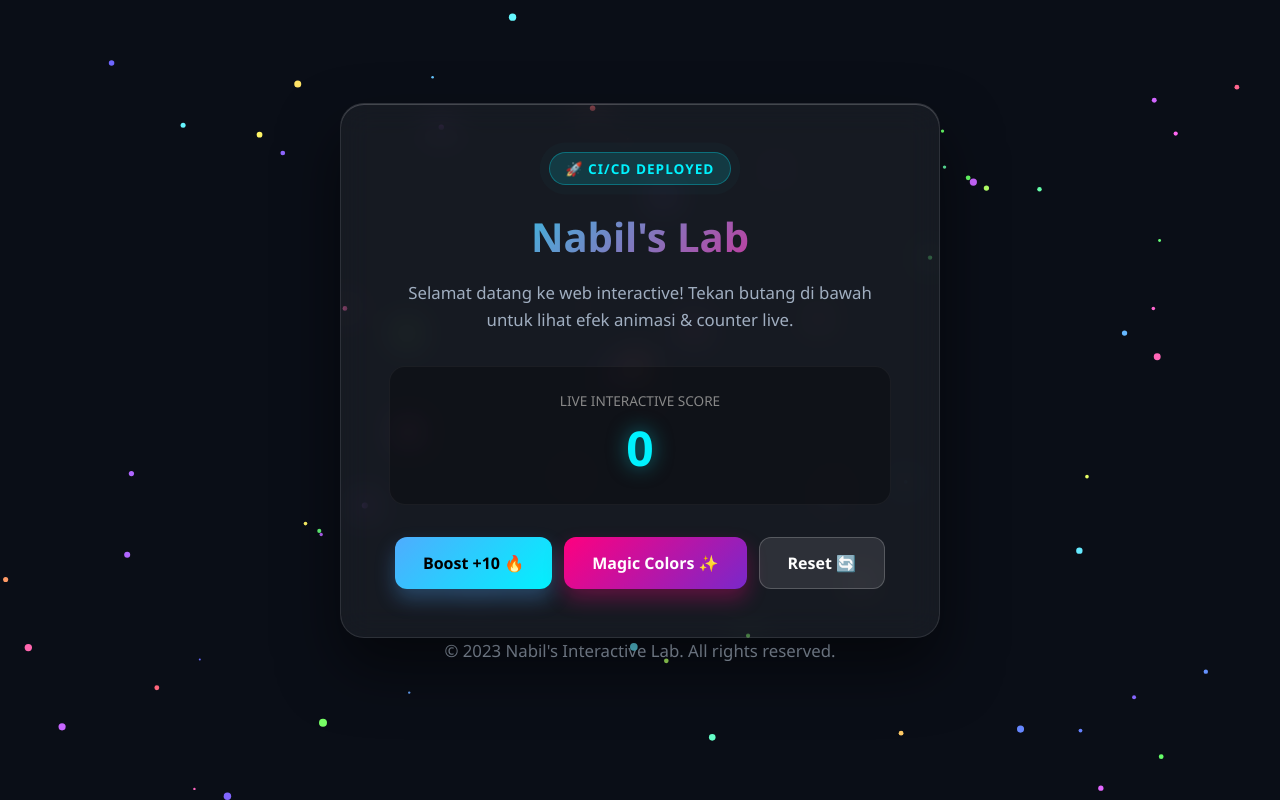
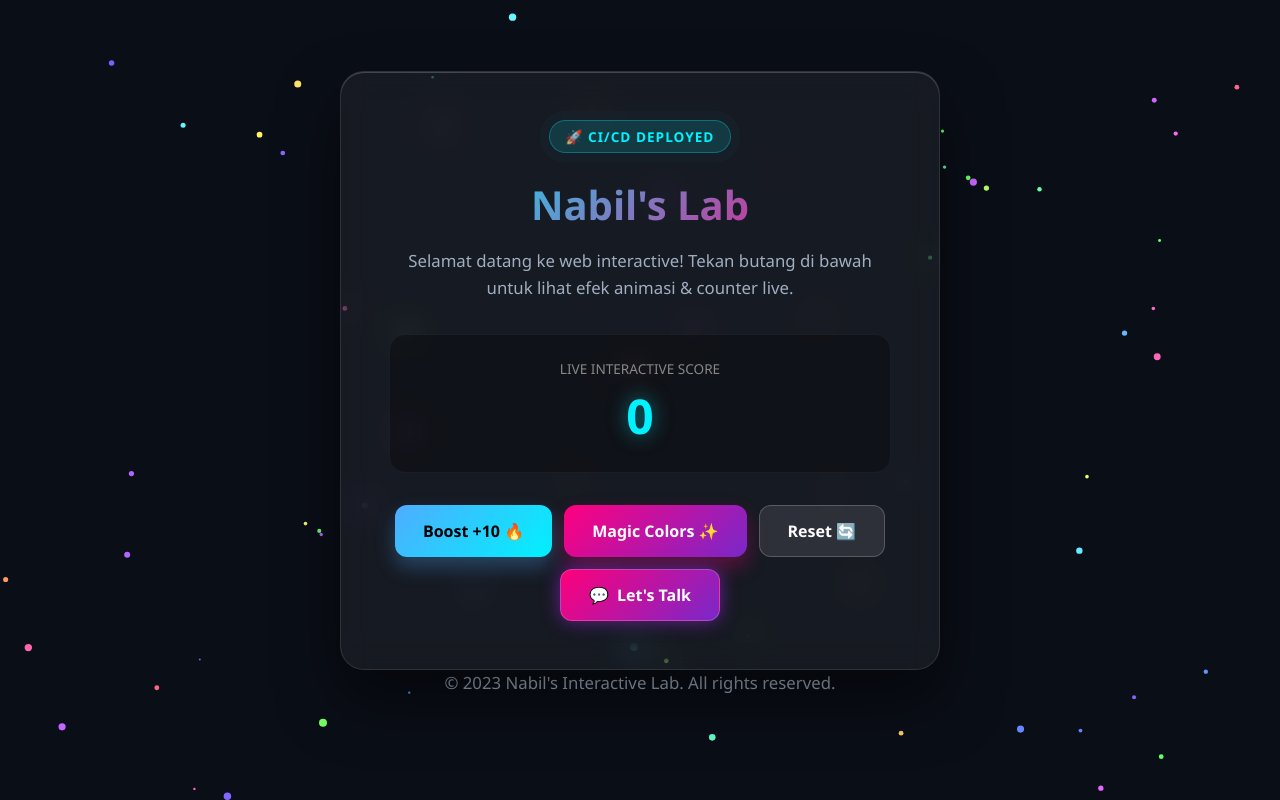
Before and after one commit to Nabil-Dev-Ops/project1, a website: page view/index.html in a window 1280 px wide. Drawn offline with Linux system fonts and the light colour scheme.

Commit message:
update button contact latest

```diff
--- a/public/css/style.css
+++ b/public/css/style.css
@@ -162,6 +162,36 @@ p {
   transform: translateY(-3px);
 }
 
+/* Style Khas Contact Us v2 (Neon Pulse Effect) */
+.btn-contact-v2 {
+  background: linear-gradient(135deg, #FF007A, #7928CA);
+  color: #ffffff;
+  text-decoration: none;
+  display: inline-flex;
+  align-items: center;
+  gap: 8px;
+  font-weight: 600;
+  border: 1px solid rgba(255, 255, 255, 0.2);
+  box-shadow: 0 0 15px rgba(255, 0, 122, 0.4);
+  transition: all 0.3s ease;
+  animation: pulse-glow 2s infinite alternate;
+}
+
+.btn-contact-v2:hover {
+  transform: translateY(-3px) scale(1.05);
+  box-shadow: 0 0 25px rgba(255, 0, 122, 0.8), 0 0 35px rgba(121, 40, 202, 0.6);
+  color: #fff;
+}
+
+@keyframes pulse-glow {
+  0% {
+    box-shadow: 0 0 10px rgba(255, 0, 122, 0.4);
+  }
+  100% {
+    box-shadow: 0 0 20px rgba(121, 40, 202, 0.8);
+  }
+}
+
 .ripple {
   position: absolute;
   border-radius: 50%;
--- a/view/index.html
+++ b/view/index.html
@@ -26,6 +26,9 @@
       <button class="btn btn-primary" onclick="addScore(event)">Boost +10 🔥</button>
       <button class="btn btn-accent" onclick="changeTheme(event)">Magic Colors ✨</button>
       <button class="btn btn-secondary" onclick="resetScore(event)">Reset 🔄</button>
+      <a href="mailto:nabil@example.com" class="btn btn-contact-v2">
+    <span class="icon">💬</span> Let's Talk
+  </a>
     </div>
   </div>
 
```
